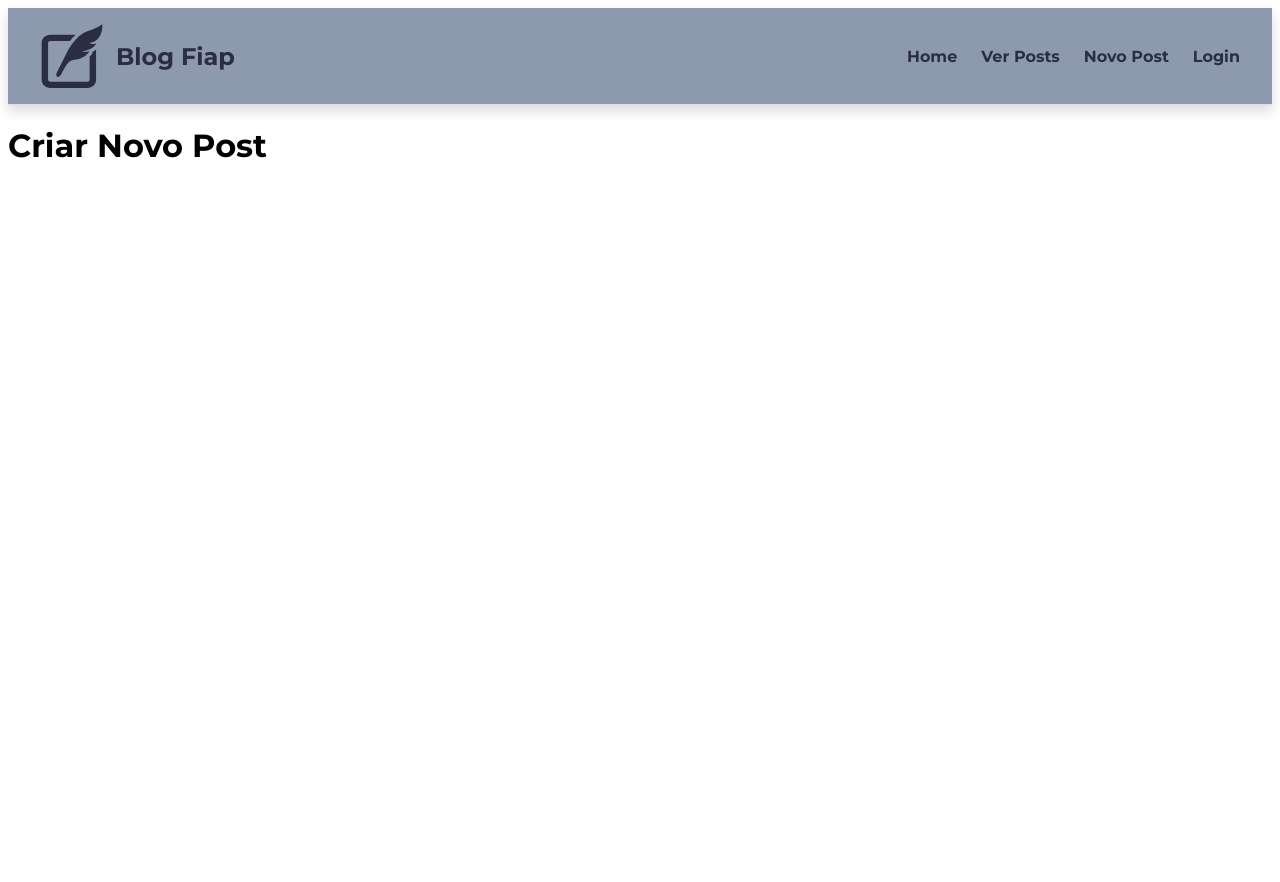
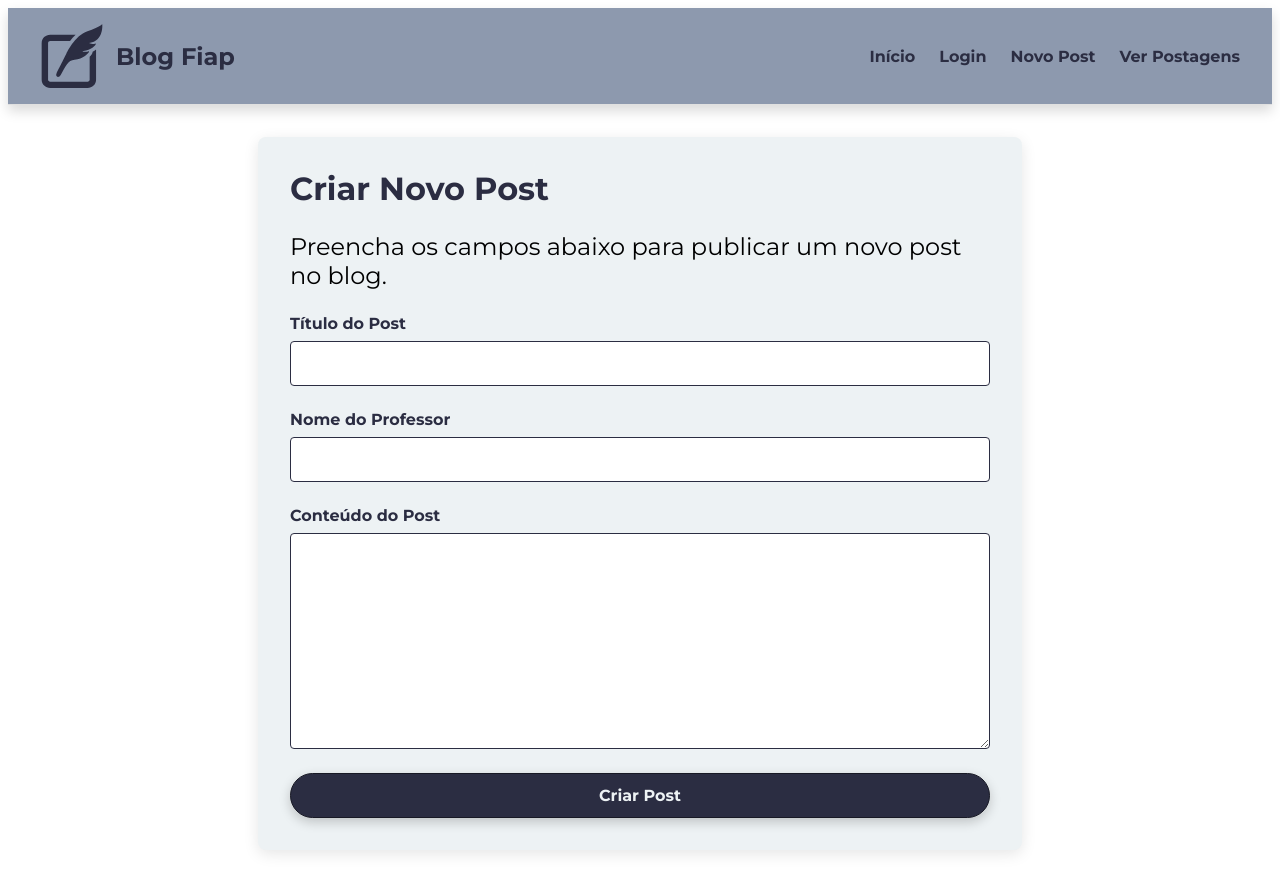
Before and after one commit to gustavoNascimento03/Blog-Fiap_Front-End, a React (Vite) app: page /create-post in a window 1280 px wide. Before the commit the page ends 800 px from the top, so only its background shows below. Built offline with nearby package versions, Linux system fonts and the light colour scheme.

Commit message:
Post e CreatePost fechado

```diff
--- a/src/Components/Header/header.jsx
+++ b/src/Components/Header/header.jsx
@@ -26,10 +26,10 @@ function Header() {
             {/* RES. Tablet/Desktop */}
             <nav>
                 <ul className='Ancoras'>
-                    <li><Link to="/">Home</Link></li>
-                    <li><Link to="/posts">Ver Posts</Link></li>
+                    <li><Link to="/">Início</Link></li>
+                    <li><Link to="/login">Login</Link></li>
                     <li><Link to="/create-post">Novo Post</Link></li>
-                    <li><Link to="/login">Login</Link></li>
+                    <li><Link to="/posts">Ver Postagens</Link></li>
                 </ul>
             </nav>
 
@@ -43,9 +43,9 @@ function Header() {
 
                 <ul className={`Nav-menu ${menuAberto ? 'active' : ''}`}>
                     <li><Link to="/" onClick={closeMenu}>Início</Link></li>
+                    <li><Link to="/login" onClick={closeMenu}>Login</Link></li>
+                    <li><Link to="/create-post" onClick={closeMenu}>Novo Post</Link></li>
                     <li><Link to="/posts" onClick={closeMenu}>Ver Postagens</Link></li>
-                    <li><Link to="/create-post" onClick={closeMenu}>Novo Post</Link></li>
-                    <li><Link to="/login" onClick={closeMenu}>Login</Link></li>
                 </ul>
             </nav>
         </header>
--- a/src/Components/Modal/Modal.css
+++ b/src/Components/Modal/Modal.css
@@ -36,5 +36,5 @@
 }
 
 .close-button:hover {
-  color: #333;
+  color: var(--cor-a-escuro);
 }
--- a/src/Components/PostCard/post.css
+++ b/src/Components/PostCard/PostCard.css
@@ -6,6 +6,7 @@
   cursor: pointer;
   transition: transform 0.2s ease-in-out, box-shadow 0.2s ease-in-out;
   margin: 1rem;
+  background-color: var(--cor-bg);
 }
 
 .card:hover {
--- /dev/null
+++ b/src/Pages/CreatePost.css
@@ -0,0 +1,66 @@
+.create-post-container {
+    max-width: 700px;
+    margin: 2rem auto;
+    padding: 2rem;
+    background-color: var(--cor-bg);
+    border-radius: 8px;
+    box-shadow: 0 4px 15px rgba(0, 0, 0, 0.1);
+}
+
+.create-post-container h1 {
+    margin-top: 0;
+    color: var(--cor-texto-escuro);
+}
+
+.post-form {
+    display: flex;
+    flex-direction: column;
+    gap: 1.5rem;
+}
+
+.form-group {
+    display: flex;
+    flex-direction: column;
+}
+
+.form-group label {
+    font-weight: 700;
+    margin-bottom: 0.5rem;
+    color: var(--cor-texto-escuro);
+}
+
+.form-group input,
+.form-group textarea {
+    width: 100%;
+    padding: 0.75rem;
+    border: 1px solid var(--cor-a-escuro);
+    border-radius: 4px;
+    font-size: 1rem;
+    font-family: inherit;
+    box-sizing: border-box;
+}
+
+.form-group input:focus,
+.form-group textarea:focus {
+    outline: none;
+    border-color: var(--cor-r);
+    box-shadow: 0 0 0 2px rgba(42, 47, 79, 0.2);
+}
+
+h1 {
+    font-size: var(--fonte-titulo-p);
+}
+
+p {
+    font-size: var(--fonte-titulo-sp);
+}
+
+@media (min-width: 768px) {
+    h1 {
+        font-size: var(--fonte-titulo-g);
+    }
+
+    p {
+        font-size: var(--fonte-titulo-p);
+    }
+}
--- a/src/Pages/CreatePost.jsx
+++ b/src/Pages/CreatePost.jsx
@@ -1,10 +1,72 @@
-import React from 'react';
-import Header from '../Components/Header/Header';
+import React, { useState } from 'react';
+import Button from '../Components/Button/Button';
+import './CreatePost.css';
 
 function CreatePost() {
+  const [title, setTitle] = useState('');
+  const [professor, setProfessor] = useState('');
+  const [content, setContent] = useState('');
+
+  const handleSubmit = (event) => {
+    event.preventDefault();
+
+    const newPost = {
+      title: title,
+      professor: professor,
+      content: content,
+    };
+
+    console.log("Enviando para a API (no futuro):", newPost);
+    alert('Post criado com sucesso! (Verifique o console do navegador)');
+
+    setTitle('');
+    setProfessor('');
+    setContent('');
+  };
+
   return (
-    <div>
+    <div className="create-post-container">
       <h1>Criar Novo Post</h1>
+      <p>Preencha os campos abaixo para publicar um novo post no blog.</p>
+
+      <form onSubmit={handleSubmit} className="post-form">
+        <div className="form-group">
+          <label htmlFor="title">Título do Post</label>
+          <input
+            type="text"
+            id="title"
+            value={title}
+            onChange={(e) => setTitle(e.target.value)}
+            required
+          />
+        </div>
+
+        <div className="form-group">
+          <label htmlFor="professor">Nome do Professor</label>
+          <input
+            type="text"
+            id="professor"
+            value={professor}
+            onChange={(e) => setProfessor(e.target.value)}
+            required
+          />
+        </div>
+
+        <div className="form-group">
+          <label htmlFor="content">Conteúdo do Post</label>
+          <textarea
+            id="content"
+            value={content}
+            onChange={(e) => setContent(e.target.value)}
+            rows="10"
+            required
+          />
+        </div>
+
+        <Button type="submit">
+          Criar Post
+        </Button>
+      </form>
     </div>
   );
 }
--- a/src/Pages/Home.jsx
+++ b/src/Pages/Home.jsx
@@ -15,10 +15,6 @@ function Home() {
         Ver Postagens →
       </Button>
 
-      {/* <button className='Botao-Home'>Ver Postagens →</button>
-      <Link className='Botao-Home' to="/posts" onClick={closeMenu}>Ver Postagens</Link> */}
-
-      {/* <img className='Img-Home' src='./public/menino-246px.png' alt='Menino Correndo'></img> */}
       <img className='Img-Home' src='./public/menino-492px.png' alt='Menino Correndo'></img>
     </div>
   );
--- a/src/Pages/PostList.jsx
+++ b/src/Pages/PostList.jsx
@@ -26,7 +26,7 @@ function PostList() {
 
   return (
     <div className="post-list-container">
-      <h1>Nossos Posts</h1>
+      <h1 className='Titulo-PostList'>Confira todos os Posts!</h1>
       <div className="post-grid">
         {postsData.map(post => (
           <PostCard
--- a/src/Pages/postList.css
+++ b/src/Pages/postList.css
@@ -0,0 +1,28 @@
+.post-list-container {
+    display: flex;
+    flex-direction: column;
+    align-items: center;
+}
+
+.Titulo-PostList {
+    color: var(--cor-a-escuro);
+    font-size: var(--fonte-titulo-p);
+}
+
+.post-grid {
+    display: flex;
+    flex-direction: column;
+}
+
+@media (min-width: 768px) {
+    .Titulo-PostList {
+        font-size: var(--fonte-titulo-g);
+    }
+
+    .post-grid {
+        justify-content: center;
+        display: flex;
+        flex-direction: row;
+        flex-wrap: wrap;
+    }
+}
```
Also changed, not shown: src/Components/PostCard/PostCard.jsx (renamed from src/Components/PostCard/post.jsx), src/Pages/Login.css (added).
